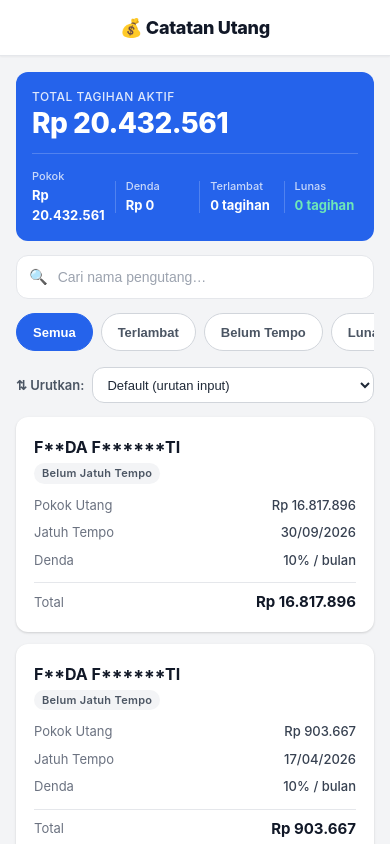
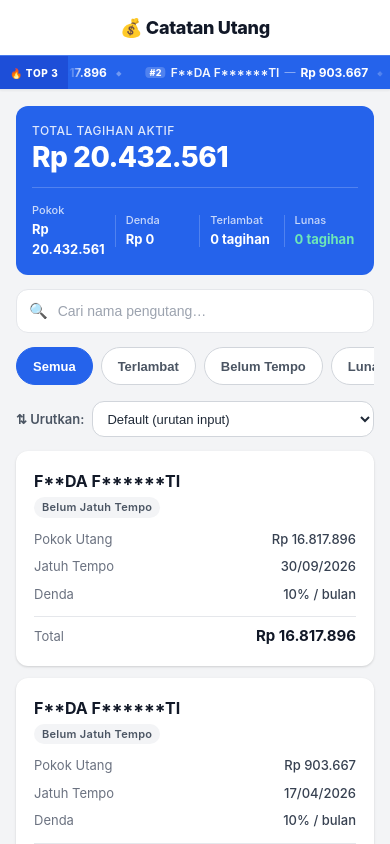
Before and after one commit to eabdalmufid/utang, a React (Vite) app: page / in a window 390 px wide. Shown: the top 844 px of the page. Built offline with nearby package versions, Linux system fonts and the light colour scheme.

Commit message:
feat: navbar ticker marquee top 3 utang terbesar, mobile-first
Agent-Logs-Url: https://github.com/eabdalmufid/utang/sessions/b1ad15bc-c786-4cf6-88fc-148c351b8346

Co-authored-by: eabdalmufid <110360966+eabdalmufid@users.noreply.github.com>

```diff
--- a/src/App.jsx
+++ b/src/App.jsx
@@ -3,6 +3,7 @@ import { debts } from './data/debts';
 import { getStatus, calculateFine, parseDateStr } from './utils/debtUtils';
 import DebtCard from './components/DebtCard';
 import Summary from './components/Summary';
+import Ticker from './components/Ticker';
 import './App.css';
 
 function App() {
@@ -49,6 +50,7 @@ function App() {
         <div className="headerContent">
           <h1 className="appTitle">💰 Catatan Utang</h1>
         </div>
+        <Ticker debts={debts} />
       </header>
 
       <main className="appMain">
--- /dev/null
+++ b/src/components/Ticker.jsx
@@ -0,0 +1,40 @@
+import { useMemo } from 'react';
+import { calculateFine, formatRupiah } from '../utils/debtUtils';
+import styles from './Ticker.module.css';
+
+export default function Ticker({ debts }) {
+  const top3 = useMemo(() => {
+    return [...debts]
+      .filter(d => !d.lunas)
+      .map(d => ({
+        ...d,
+        total: d.jumlah + calculateFine(d.jumlah, d.denda, d.tempo),
+      }))
+      .sort((a, b) => b.total - a.total)
+      .slice(0, 3);
+  }, [debts]);
+
+  if (top3.length === 0) return null;
+
+  // Duplicate items for seamless infinite loop
+  const items = [...top3, ...top3];
+
+  return (
+    <div className={styles.ticker} aria-label="Top 3 utang terbesar">
+      <span className={styles.label}>🔥 TOP 3</span>
+      <div className={styles.track}>
+        <div className={styles.content}>
+          {items.map((d, i) => (
+            <span key={i} className={styles.item}>
+              <span className={styles.rank}>#{(i % top3.length) + 1}</span>
+              <span className={styles.name}>{d.nama}</span>
+              <span className={styles.sep}>—</span>
+              <span className={styles.amount}>Rp {formatRupiah(d.total)}</span>
+              <span className={styles.dot} aria-hidden="true">⬥</span>
+            </span>
+          ))}
+        </div>
+      </div>
+    </div>
+  );
+}
--- /dev/null
+++ b/src/components/Ticker.module.css
@@ -0,0 +1,97 @@
+.ticker {
+  display: flex;
+  align-items: stretch;
+  background: var(--primary);
+  color: #fff;
+  height: 34px;
+  overflow: hidden;
+  font-size: 12px;
+  line-height: 1;
+  border-top: 1px solid rgba(255, 255, 255, 0.15);
+}
+
+/* "🔥 TOP 3" badge */
+.label {
+  flex-shrink: 0;
+  background: var(--primary-dark);
+  padding: 0 10px;
+  display: flex;
+  align-items: center;
+  font-size: 10px;
+  font-weight: 800;
+  letter-spacing: 0.6px;
+  white-space: nowrap;
+  text-transform: uppercase;
+}
+
+/* scrolling track */
+.track {
+  flex: 1;
+  overflow: hidden;
+  display: flex;
+  align-items: center;
+  /* mask left/right edges for a cleaner look */
+  -webkit-mask-image: linear-gradient(to right, transparent 0%, black 5%, black 95%, transparent 100%);
+  mask-image: linear-gradient(to right, transparent 0%, black 5%, black 95%, transparent 100%);
+}
+
+/* inner content — duplicated so the loop is seamless */
+.content {
+  display: inline-flex;
+  align-items: center;
+  white-space: nowrap;
+  animation: marquee 22s linear infinite;
+  /* pause when user prefers reduced motion */
+}
+
+@media (prefers-reduced-motion: reduce) {
+  .content {
+    animation: none;
+  }
+}
+
+/* scroll from 0 → -50% so the duplicate takes over */
+@keyframes marquee {
+  0%   { transform: translateX(0); }
+  100% { transform: translateX(-50%); }
+}
+
+/* one debt entry */
+.item {
+  display: inline-flex;
+  align-items: center;
+  gap: 5px;
+  padding: 0 12px;
+}
+
+.rank {
+  font-size: 9px;
+  font-weight: 800;
+  background: rgba(255, 255, 255, 0.2);
+  border-radius: 4px;
+  padding: 1px 4px;
+  letter-spacing: 0.3px;
+}
+
+.name {
+  font-weight: 600;
+  font-size: 12px;
+  opacity: 0.95;
+}
+
+.sep {
+  opacity: 0.5;
+  font-size: 11px;
+}
+
+.amount {
+  font-weight: 700;
+  font-size: 12px;
+  opacity: 1;
+}
+
+.dot {
+  font-size: 8px;
+  opacity: 0.35;
+  margin-left: 4px;
+}
```
Also changed, not shown: public/screenshot.png.
